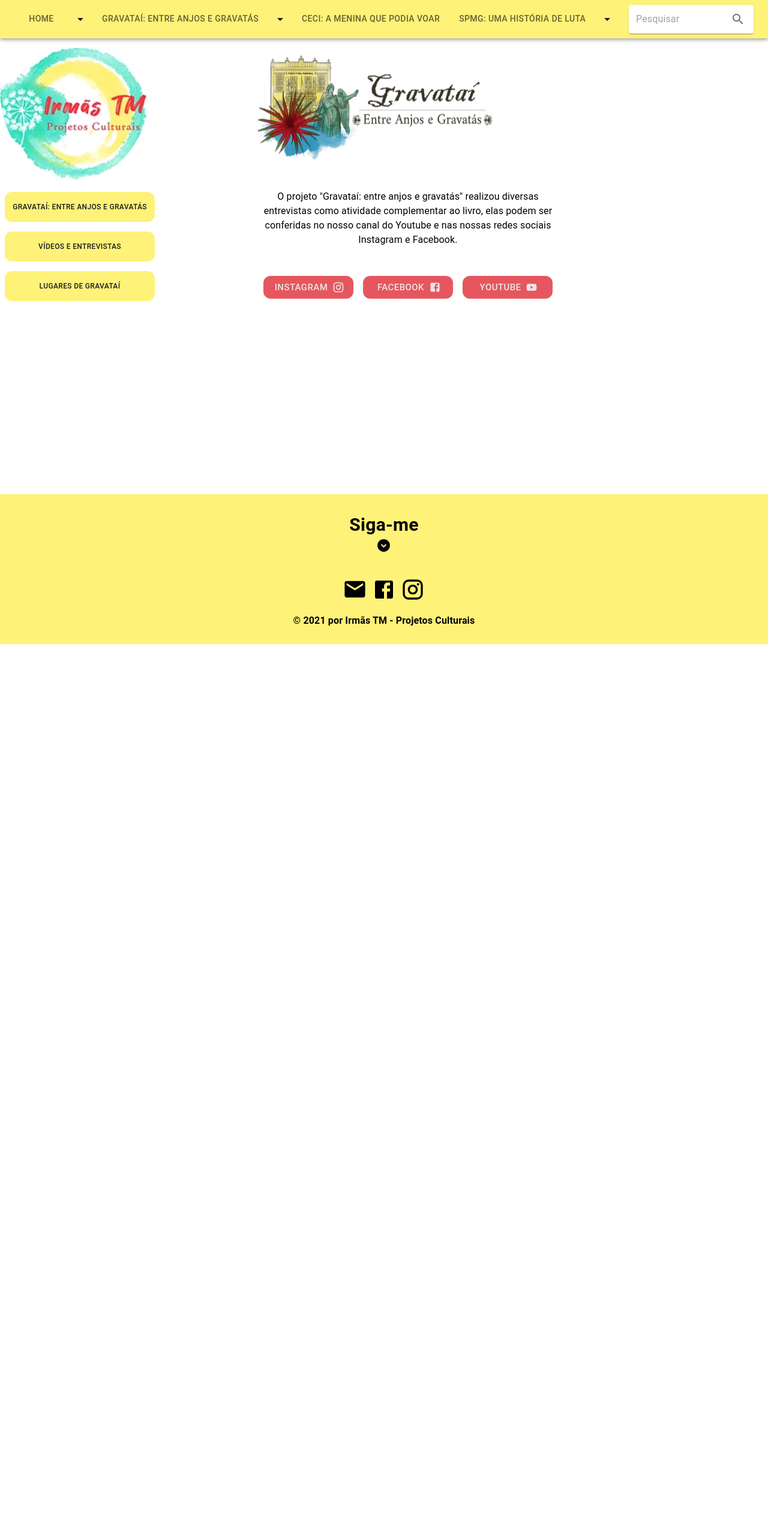
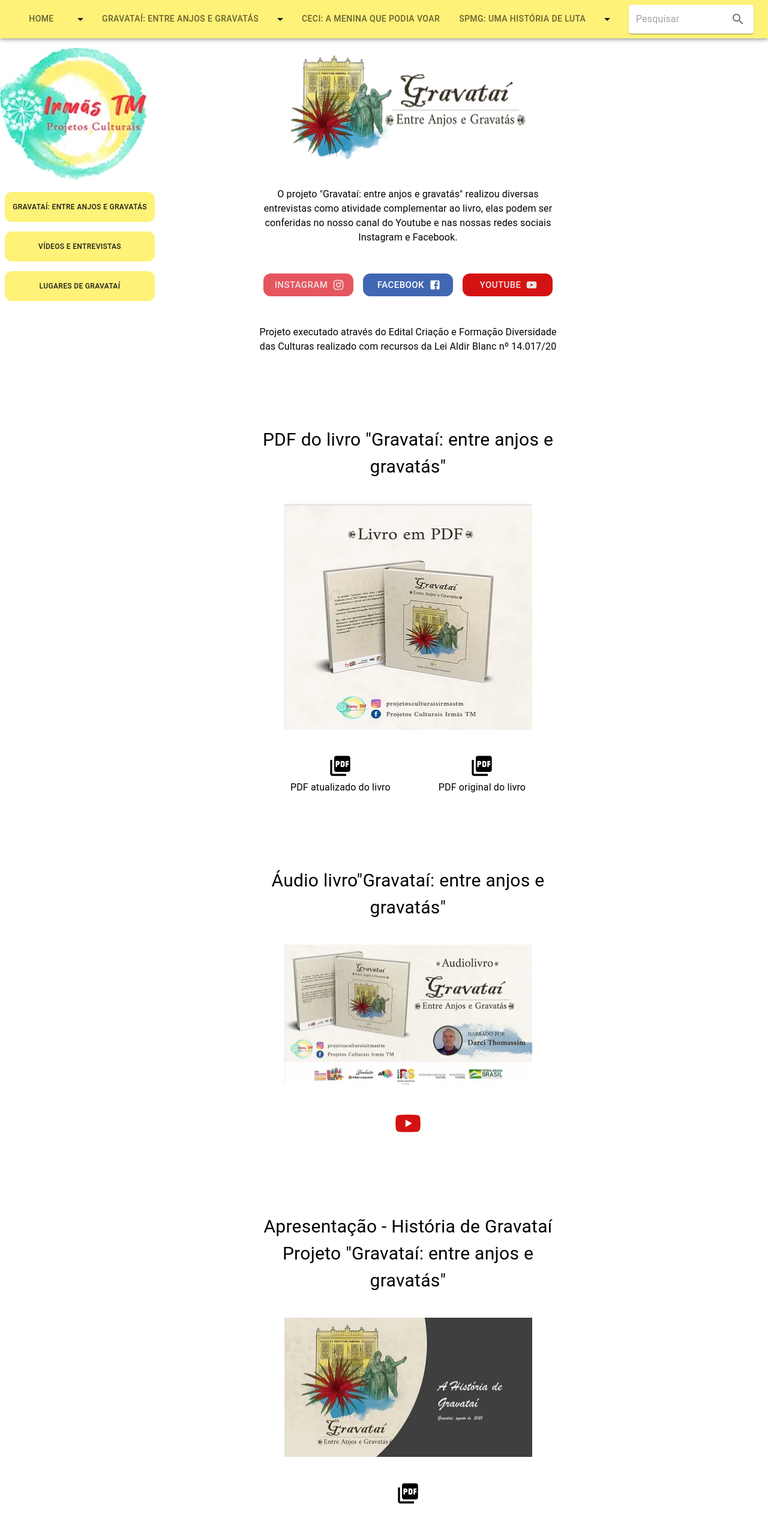
Before and after one commit to RuanF7/projetos_culturais_website, a Next.js app: page /gravatai/Gravatai in a window 1280 px wide. Shown: the top 2566 px of the page at 60% size. Before the commit the page ends 1074 px from the top, so only its background shows below. Built offline with nearby package versions, Linux system fonts and the light colour scheme.

Commit message:
feat: colors e pagina gravataí

```diff
--- a/src/components/colors/Colors.ts
+++ b/src/components/colors/Colors.ts
@@ -6,13 +6,16 @@ export const yellow = {
 
 export const red = {
   50: '#E6565E',
+  100: '#D51212',
 }
 
-export const green = {
+export const greenBlue = {
   50: '#50DFBA',
+  100: '#4267B2'
 }
 
 export const gray = {
   50: '#1C1C1C',
   100: '#EAE5E5',
+  150: '#ffffff',
 }
--- a/src/components/layout/Layout.tsx
+++ b/src/components/layout/Layout.tsx
@@ -1,4 +1,4 @@
-import { yellow, red, green, gray } from '@/components/colors/Colors';
+import { yellow, red, greenBlue, gray } from '@/components/colors/Colors';
 import { FC, ReactNode } from "react";
 import Footer from "../footer/Footer"
 import Navbar from "../navbar/Navbar"
@@ -12,13 +12,16 @@ const theme = createTheme({
     },
     secondary: {
       main: red[50],
+      dark: red[100],
     },
     info: {
-      main: green[50],
+      main: greenBlue[50],
+      dark: greenBlue[100],
     },
     warning: {
       main: gray[50],
       light: gray[100],
+      dark: gray[150],
     },
   },
 
--- a/src/pages/gravatai/Gravatai.tsx
+++ b/src/pages/gravatai/Gravatai.tsx
@@ -1,4 +1,3 @@
-
 import GravataiButtons from '@/components/gravataiButtons/GravataiButtons'
 import { Box, Button, Typography } from '@mui/material'
 import React from 'react'
@@ -6,6 +5,8 @@ import Image from 'next/image'
 import YouTubeIcon from '@mui/icons-material/YouTube';
 import InstagramIcon from '@mui/icons-material/Instagram';
 import FacebookIcon from '@mui/icons-material/Facebook';
+import PictureAsPdfIcon from '@mui/icons-material/PictureAsPdf';
+import BackToTopButton from '@/components/backToTopButton/BackToTopButton';
 
 function Gravatai() {
   return (
@@ -29,17 +30,25 @@ function Gravatai() {
           }}
         >
           <Box>
+            <Box sx={{ display: 'flex', justifyContent: 'center' }}>
               <Image
                 src="/gravatai.png"
                 alt="Imagem do livro Gravataí"
                 width={391}
                 height={200}
               />
+            </Box>
             <Box sx={{ width: 500, paddingTop: 5, textAlign: 'center', }}>
               <Typography>
                 O projeto "Gravataí: entre anjos e gravatás" realizou diversas entrevistas como atividade complementar ao livro, elas podem ser conferidas no nosso canal do Youtube e nas nossas redes sociais Instagram e Facebook.
               </Typography>
-              <Box sx={{paddingTop: 5,}}>
+              <Box sx={{ paddingTop: 5, }}>
+                <a href='https://www.instagram.com/projetosculturaisirmastm'
+                  target="_blank"
+                  style={{
+                    textDecoration: 'none',
+                  }}
+                >
                   <Button
                     sx={{
                       fontSize: 15,
@@ -53,23 +62,36 @@ function Gravatai() {
                   >
                     Instagram
                   </Button>
+                </a>
+                <a href='https://www.facebook.com/projetosculturaisirmastm'
+                  target="_blank"
+                  style={{
+                    textDecoration: 'none',
+                  }}
+                >
                   <Button
                     sx={{
                       fontSize: 15,
-                    backgroundColor: 'secondary.main',
-                    color: 'warning.light',
+                      backgroundColor: 'info.dark',
+                      color: 'warning.dark',
                       width: 150,
                       margin: 1,
                       borderRadius: 3,
                     }}
-                  endIcon={< FacebookIcon />}
-                >
+                    endIcon={< FacebookIcon />} >
                     Facebook
                   </Button>
+                </a>
+                <a href='https://www.youtube.com/watch?v=F2CxHw1J_NM'
+                  target="_blank"
+                  style={{
+                    textDecoration: 'none',
+                  }}
+                >
                   <Button
                     sx={{
                       fontSize: 15,
-                    backgroundColor: 'secondary.main',
+                      backgroundColor: 'secondary.dark',
                       color: 'warning.light',
                       width: 150,
                       margin: 1,
@@ -79,11 +101,163 @@ function Gravatai() {
                   >
                     Youtube
                   </Button>
+                </a>
+              </Box>
+              <Box sx={{ paddingTop: 5 }}>
+                <Typography>
+                  Projeto executado através do Edital Criação e Formação Diversidade das Culturas realizado com recursos da Lei Aldir Blanc nº 14.017/20
+                </Typography>
+              </Box>
+              <Box sx={{ paddingTop: 15 }} >
+                <Typography sx={{ fontSize: 30 }} >
+                  PDF  do livro "Gravataí: entre anjos e gravatás"
+                </Typography>
+                <Box
+                  sx={{
+                    display: 'flex',
+                    justifyContent: 'center',
+                    flexDirection: 'column',
+                    alignItems: 'center',
+                    paddingTop: 5,
+                  }}
+                >
+                  <Image
+                    src="/livroGravatai.png"
+                    alt="Imagem do livro Gravataí"
+                    width={413}
+                    height={377}
+                  />
+                  <Box sx={{ display: 'flex', flexDirection: 'row', alignItems: 'center', justifyContent: 'center' }}>
+
+                    <Box>
+                      <a href='https://967d34da-3410-43bb-b5c5-6b045bd84bfc.filesusr.com/ugd/3d8a5a_26561903ce9e47fbb6db157d0fd20c73.pdf'
+                        target="_blank"
+                        style={{
+                          textDecoration: 'none',
+                          color: 'black'
+                        }}
+                      >
+                        <PictureAsPdfIcon sx={{ fontSize: 40, paddingTop: 5 }} />
+                      </a>
+                      <Typography>
+                        PDF atualizado do livro
+                      </Typography>
+                    </Box>
+
+                    <Box sx={{ marginLeft: 10 }}>
+                      <a href='https://967d34da-3410-43bb-b5c5-6b045bd84bfc.filesusr.com/ugd/3d8a5a_a0c1dba1195048bbb00a2ffd657b435c.pdf'
+                        target="_blank"
+                        style={{
+                          textDecoration: 'none',
+                          color: 'black'
+                        }}
+                      >
+                        <PictureAsPdfIcon sx={{ fontSize: 40, paddingTop: 5 }} />
+                      </a>
+                      <Typography>
+                        PDF original do livro
+                      </Typography>
+                    </Box>
+                  </Box>
+                </Box>
+              </Box>
+              <Box sx={{ paddingTop: 15 }}>
+                <Typography sx={{ fontSize: 30 }} >
+                  Áudio livro"Gravataí: entre anjos e gravatás"
+                </Typography>
+                <Box
+                  sx={{
+                    display: 'flex',
+                    justifyContent: 'center',
+                    flexDirection: 'column',
+                    alignItems: 'center',
+                    paddingTop: 5,
+                  }}
+                >
+                  <Image
+                    src="/livroAudio.png"
+                    alt="Imagem do livro Gravataí"
+                    width={413}
+                    height={233}
+                  />
+                  <a href='https://www.youtube.com/watch?v=F2CxHw1J_NM'
+                    target="_blank"
+                    style={{
+                      textDecoration: 'none',
+
+                    }}
+                  >
+                    <YouTubeIcon sx={{ fontSize: 50, paddingTop: 5, color: 'secondary.dark' }} />
+                  </a>
+                </Box>
+              </Box>
+              <Box sx={{ paddingTop: 15 }} >
+                <Typography sx={{ fontSize: 30 }} >
+                  Apresentação - História de Gravataí
+                  Projeto "Gravataí: entre anjos e gravatás"
+                </Typography>
+                <Box
+                  sx={{
+                    display: 'flex',
+                    justifyContent: 'center',
+                    flexDirection: 'column',
+                    alignItems: 'center',
+                    paddingTop: 5,
+                  }}
+                >
+                  <Image
+                    src="/historiaG.png"
+                    alt="Imagem do livro Gravataí"
+                    width={413}
+                    height={233}
+                  />
+                  <a href='https://967d34da-3410-43bb-b5c5-6b045bd84bfc.filesusr.com/ugd/3d8a5a_b8aabbca4fef49cb949adc571242e000.pdf'
+                    target="_blank"
+                    style={{
+                      textDecoration: 'none',
+                      color: 'black'
+                    }}
+                  >
+                    <PictureAsPdfIcon sx={{ fontSize: 40, paddingTop: 5 }} />
+                  </a>
+                </Box>
+              </Box>
+              <Box sx={{ paddingTop: 15 }} >
+                <Typography sx={{ fontSize: 30 }}>
+                  Apresentação - Museu e Arquivo Municipal
+                  Projeto "Gravataí: entre anjos e gravatás"
+                </Typography>
+                <Box
+                  sx={{
+                    display: 'flex',
+                    justifyContent: 'center',
+                    flexDirection: 'column',
+                    alignItems: 'center',
+                    paddingTop: 5,
+                  }}
+                >
+                  <Image
+                    src="/museuMu.png"
+                    alt="Imagem do livro Gravataí"
+                    width={413}
+                    height={233}
+                  />
+                  <a href='https://967d34da-3410-43bb-b5c5-6b045bd84bfc.filesusr.com/ugd/3d8a5a_df1ce003f4b44c65b647a98a500fdfe6.pdf'
+                    target="_blank"
+                    style={{
+                      textDecoration: 'none',
+                      color: 'black'
+                    }}
+                  >
+                    <PictureAsPdfIcon sx={{ fontSize: 40, paddingTop: 5 }} />
+                  </a>
                 </Box>
               </Box>
             </Box>
           </Box>
         </Box>
+        <BackToTopButton/>
+      </Box >
     </>
 
 
```
Lines whose indentation alone changed are shown as unchanged.
